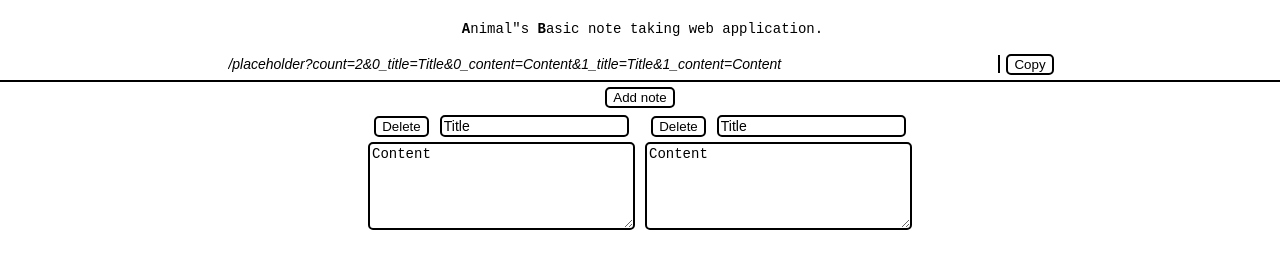
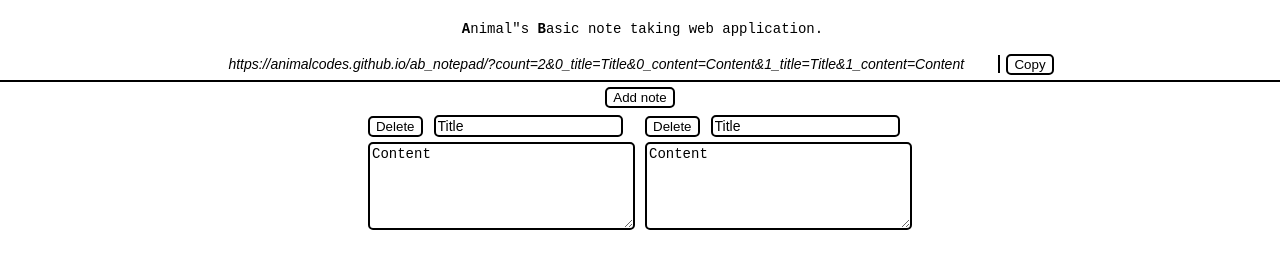
Before and after one commit to animalCodes/ab_notepad, a plain HTML site: page index.html in a window 1280 px wide. Both pictures are taken after a click on the button "Add note". Shown: the part 76-344 px from the top of the page. Drawn offline with Linux system fonts and the light colour scheme.

Commit message:
replace placeholder with github pages URL

```diff
--- a/index.html
+++ b/index.html
@@ -13,7 +13,7 @@
   <header>
     <h1>AB_Notepad</h1>
     <p id="intro"><strong>A</strong>nimal"s <strong>B</strong>asic note taking web application.</p>
-    <input type="text" id="url_holder" title="URL representation of current notes" value="/placeholder?count=1&0_title=Title&0_content=Content" disabled="true" hidden="true">
+    <input type="text" id="url_holder" title="URL representation of current notes" value="https://animalcodes.github.io/ab_notepad/index.html?count=1&0_title=Title&0_content=Content" disabled="true" hidden="true">
     <button onclick="navigator.clipboard.writeText(urlDisplay.value)">Copy</button>
     <div id="button_holder">
       <button onclick="addNote()" hidden="true">Add note</button>
--- a/lib.js
+++ b/lib.js
@@ -6,7 +6,7 @@
  function createUrl() {
   let noteBuffer = getNoteBuffer()
    // start with route and 'count' parameter
-  let url = "/placeholder?count="+noteBuffer.length;
+  let url = "https://animalcodes.github.io/ab_notepad/?count="+noteBuffer.length;
 
   let id = 0;
   noteBuffer.forEach(pair => {
--- a/notes.css
+++ b/notes.css
@@ -19,6 +19,7 @@ main#field_holder {
 }
 div.note {
   display: inline-block;
+  text-align: start;
   width: fit-content;
   margin: 2px;
   border: 0px;
```
